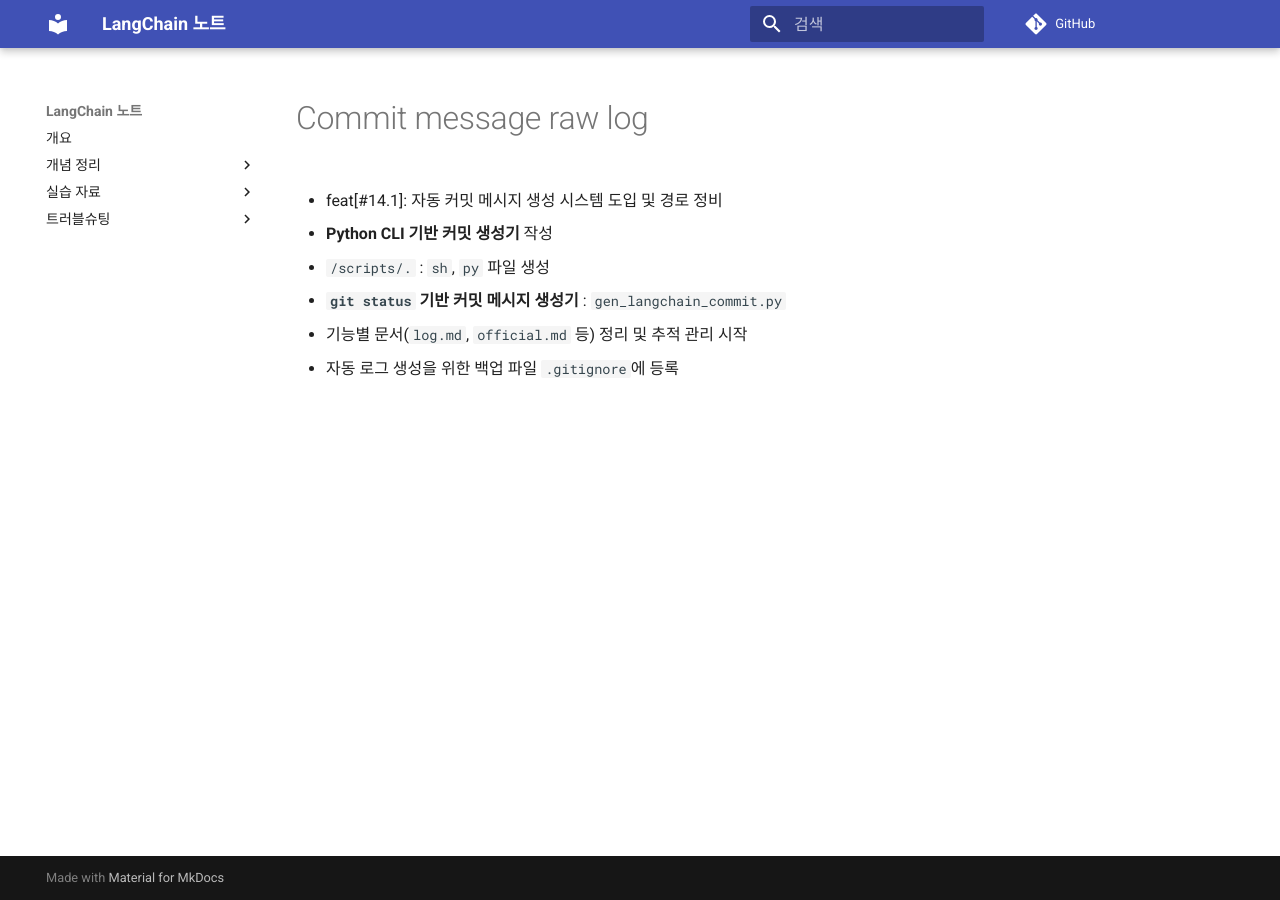
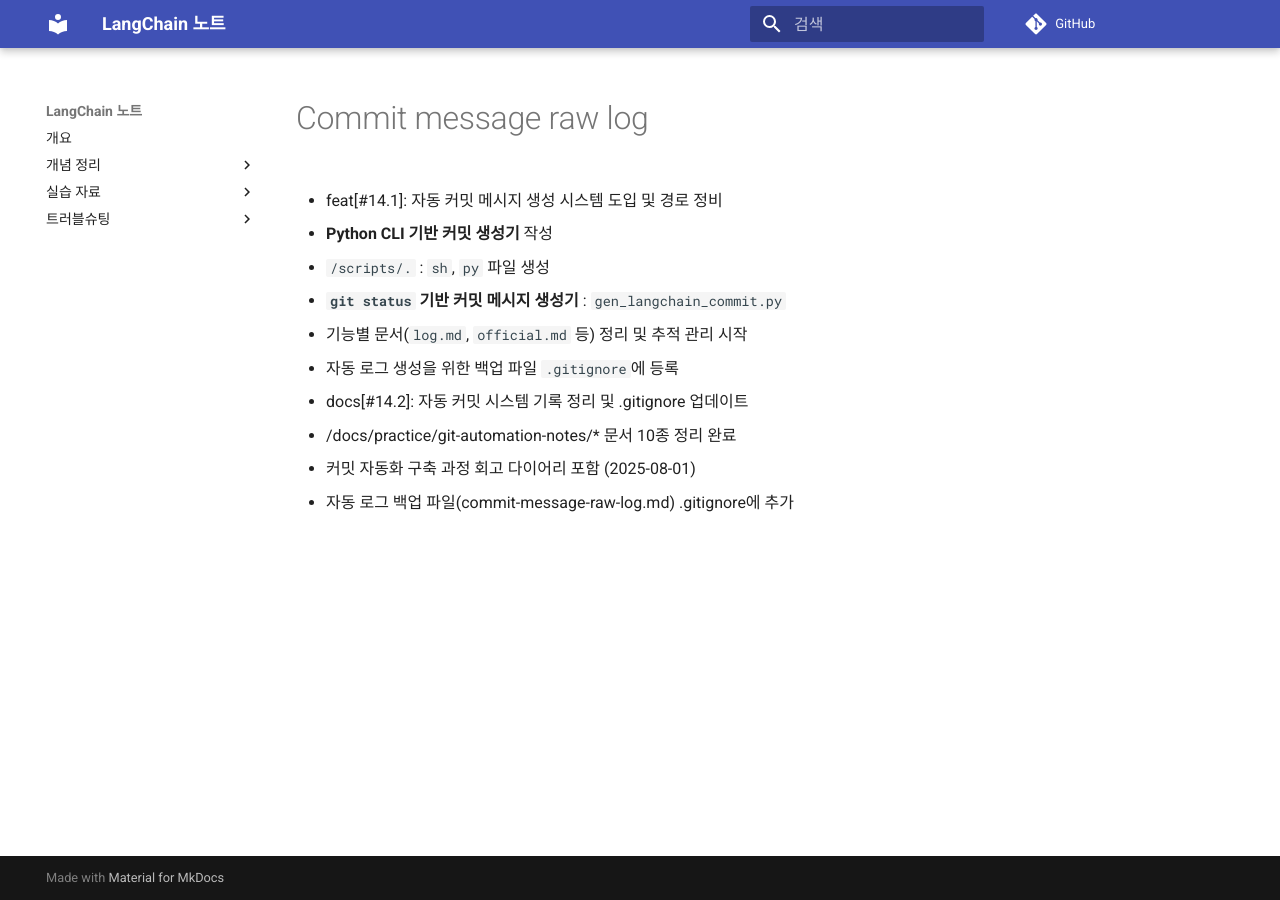
Before and after one commit to jjaayy2222/20250727-langchain-note, an MkDocs documentation site: the page built from docs/changelog/commit-message-raw-log.md, in a window 1280 px wide. Built offline with MkDocs 1.6.1 and Material for MkDocs 9.7.7, drawn with Linux system fonts in a browser that asks for light colours; comment, search, counter and statistics services are not loaded.

Commit message:
chore[#14.3]: 캐시 파일 제거에 따른 gitignore 정비 및 자동 로그 파일 구조 정리
- `.gitignore`: `gen_langchain_commit_cache.json` 제외
- `py-gen-langchain-commit-log.md` 제거 후 `log` 파일 단일화
- 최신 커밋 로그 =`commit-message-raw-log.md`로 a`ppend` 완료

```diff
--- a/docs/changelog/commit-message-raw-log.md
+++ b/docs/changelog/commit-message-raw-log.md
@@ -6,3 +6,9 @@
   - **`git status` 기반 커밋 메시지 생성기** : `gen_langchain_commit.py`
 - 기능별 문서(`log.md`, `official.md` 등) 정리 및 추적 관리 시작
 - 자동 로그 생성을 위한 백업 파일 `.gitignore`에 등록
+
+- docs[#14.2]: 자동 커밋 시스템 기록 정리 및 .gitignore 업데이트
+
+- /docs/practice/git-automation-notes/* 문서 10종 정리 완료
+- 커밋 자동화 구축 과정 회고 다이어리 포함 (2025-08-01)
+- 자동 로그 백업 파일(commit-message-raw-log.md) .gitignore에 추가
```
Also changed, not shown: docs/changelog/py-gen-langchain-commit-log.md (deleted, +0 -16 lines), 1 other file.
